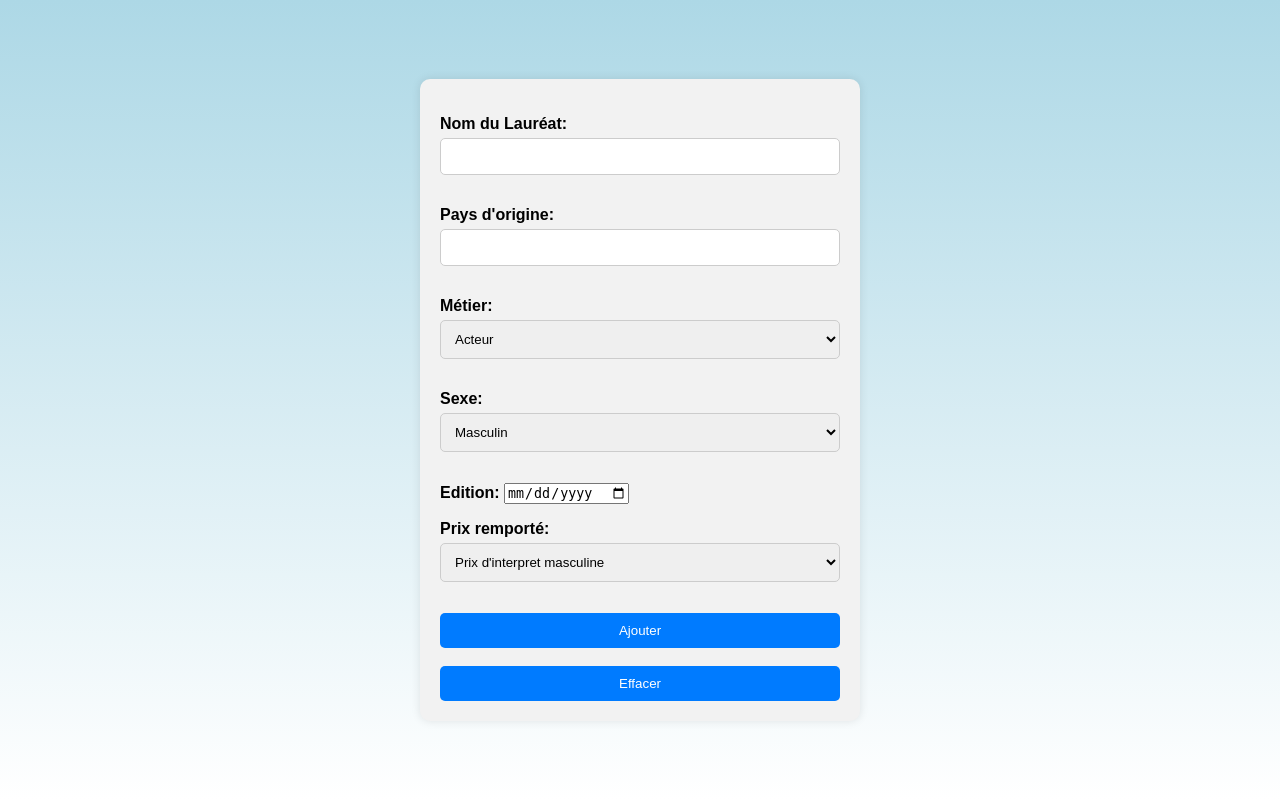
After one commit to maninimaninii/backend-palme-django, a Django app: a page that uses backend/Palme/laureats/templates/laureats/ajouter_laureat.html in a window 1280 px wide. The commit adds this page. Run offline with Django 5.2, Linux system fonts and the light colour scheme.

Commit message:
Fin Backend en django

```diff
--- a/backend/Palme/laureats/models.py
+++ b/backend/Palme/laureats/models.py
@@ -1,5 +1,6 @@
 from django.db import models
 from django import forms
+from django.forms.widgets import DateInput
 
 class ModifierFilmForm(forms.Form):
     titre = forms.CharField(label='Titre du film', max_length=140, widget=forms.TextInput(attrs={'class' : 'tit'}))
@@ -8,12 +9,14 @@ class ModifierFilmForm(forms.Form):
 
     def __init__(self, *args, **kwargs):
         super(ModifierFilmForm, self).__init__(*args, **kwargs)
-        # Récupérer les laureats dont le métier est réalisateur
         realisateurs = P09Laureat.objects.filter(metier='realisateur')
-        # Créer une liste d'options pour le champ de sélection du réalisateur
         realisateur_choices = [(laureat.idlaureat, laureat.nomlaureat) for laureat in realisateurs]
-        # Remplir le champ de sélection avec les options
         self.fields['realisateur'].choices = realisateur_choices
+
+
+
+
+
 
 
 class ModifierLaureatForm(forms.Form):
@@ -33,6 +36,69 @@ class ModifierLaureatForm(forms.Form):
     pays = forms.CharField(label='Pays d\'origine', max_length=60, widget=forms.TextInput(attrs={'class' : 'tit'}))
     metier = forms.ChoiceField(label='Métier', choices=METIER_CHOICES)
     sexe = forms.ChoiceField(label='Sexe', choices=SEXE_CHOICES)
+
+
+
+
+
+
+
+
+
+
+class AjouterLaureatForm(forms.Form):
+
+    METIER_CHOICES = [
+        ('acteur', 'Acteur'),
+        ('scenariste', 'Scénariste'),
+        ('realisateur', 'Réalisateur'),
+        ('metteur_en_scene', 'Metteur en scène'),
+    ]
+    PRIX_CHOICES = [(4,'Prix d\'interpret masculine'), (5,'Prix d\'interpret feminine'), (6,'Prix de la mise en scène'),(7,'Prix du scénario')]
+    SEXE_CHOICES = [
+        ('masculin', 'Masculin'),
+        ('feminin', 'Féminin'),
+    ]
+
+    nom = forms.CharField(label='Nom du Lauréat', max_length=140, widget=forms.TextInput(attrs={'class' : 'tit'}))
+    pays = forms.CharField(label='Pays d\'origine', max_length=60, widget=forms.TextInput(attrs={'class' : 'tit'}))
+    metier = forms.ChoiceField(label='Métier', choices=METIER_CHOICES)
+    sexe = forms.ChoiceField(label='Sexe', choices=SEXE_CHOICES)
+    edition = forms.DateField(label='Edition',widget=DateInput(attrs={'type': 'date'}))
+    prixgagne = forms.ChoiceField(label="Prix remporté", choices = PRIX_CHOICES)
+
+
+
+
+
+
+
+
+
+class AjouterFilmForm(forms.Form):
+
+    PRIX_CHOICES = [(1,'Palme d\'or'), (2,'Grand Prix'), (3,'Prix du Jury')]
+
+    titre = forms.CharField(label='Titre du film', max_length=140, widget=forms.TextInput(attrs={'class' : 'tit'}))
+    pays = forms.CharField(label='Pays d\'origine du film', max_length=60, widget=forms.TextInput(attrs={'class' : 'tit'}))
+    realisateur = forms.ChoiceField(label='Réalisateur')
+    edition = forms.DateField(label='Edition',widget=DateInput(attrs={'type': 'date'}))
+    prixgagne = forms.ChoiceField(label="Prix remporté", choices = PRIX_CHOICES)
+
+
+    def __init__(self, *args, **kwargs):
+        super(AjouterFilmForm, self).__init__(*args, **kwargs)
+        realisateurs = P09Laureat.objects.filter(metier='realisateur')
+        realisateur_choices = [(laureat.idlaureat, laureat.nomlaureat) for laureat in realisateurs]
+        self.fields['realisateur'].choices = realisateur_choices
+
+
+
+
+
+
+
+
 
 
 
--- a/backend/Palme/laureats/templates/films/liste_films.html
+++ b/backend/Palme/laureats/templates/films/liste_films.html
@@ -3,7 +3,7 @@
 <html>
 <head>
     <title>Liste des Films</title>
-    <link rel='stylesheet' href="{% static 'css/stylelist.css' %}">
+    <link rel='stylesheet' href="{% static 'css/stylellist.css' %}">
 </head>
 
 <body>
--- a/backend/Palme/laureats/templates/laureats/accueil.html
+++ b/backend/Palme/laureats/templates/laureats/accueil.html
@@ -15,10 +15,11 @@
     <header>
         <div class="navbar">
             <ul class="navigation">
-                <li><a href=""> Palmes d'or </a></li>
                 <li><a href=""> Prix</a></li>
                 <li><a href="{% url 'liste_films' %}"> Films récompensés </a></li>
                 <li><a href="{% url 'liste_laureats' %}"> Lauréats </a></li>
+                <li><a href="{% url 'ajouter_film' %}"> Ajouter Film</a></li>
+                <li><a href="{% url 'ajouter_laureat' %}"> Ajouter Lauréat</a></li>
             </ul>
         </div>
 
--- /dev/null
+++ b/backend/Palme/laureats/templates/laureats/ajouter_laureat.html
@@ -0,0 +1,23 @@
+{% load static %}
+<!DOCTYPE html>
+<html>
+<head>
+    <meta charset='utf-8'>
+    <title>Lauréat</title>
+    <link rel='stylesheet' href="{% static 'css/stylform.css' %}">
+</head>
+<body>
+    <main>
+        <div class='formdiv'>
+            <form action='' method='post'>
+                {% csrf_token %}
+                {{ form.as_p }}
+                <input type='submit' name='enregistrement' value='Ajouter'>
+                <br>
+                <br>
+                <input type='reset' name ='annuler' value='Effacer'>
+            </form>
+        </div>
+    </main>
+</body>
+</html>
--- a/backend/Palme/laureats/templates/laureats/liste_laureats.html
+++ b/backend/Palme/laureats/templates/laureats/liste_laureats.html
@@ -3,7 +3,7 @@
 <html>
 <head>
     <title>Liste des Lauréats</title>
-    <link rel='stylesheet' href="{% static 'css/stylelist.css' %}">
+    <link rel='stylesheet' href="{% static 'css/stylellist.css' %}">
 </head>
 <body>
     <h1>Liste des Lauréats</h1>
@@ -26,7 +26,7 @@
                 <td>{{ laureat.Sexe }}</td>
                 <td>{{ laureat.EditionPrix }}</td>
                 <td>{{ laureat.NomPrix }}</td>
-                <td>
+                <td class="boutons">
                     <form action="{% url 'supprimer_laureat' laureat.idLaureat  %}" method="post">
                         {% csrf_token %}
                         <input type="submit" value="Supprimer">
@@ -40,7 +40,7 @@
         </tbody>
     </table>
     <script>
-        window.history.replaceState({}, document.title, "/");
+
     </script>
 </body>
 </html>
--- a/backend/Palme/laureats/urls.py
+++ b/backend/Palme/laureats/urls.py
@@ -6,6 +6,8 @@ urlpatterns = [
       path('laureats/', views.liste_laureats, name='liste_laureats'),
       path('supprimerl/<int:laureat_id>/', views.supprimer_laureat, name='supprimer_laureat'),
       path('modifier_laureat/<int:laureat_id>/', views.modifier_laureat, name='modifier_laureat'),
+      path('ajouter_laureat', views.ajouter_laureat, name='ajouter_laureat'),
+      path('ajouter_film', views.ajouter_film, name='ajouter_film'),
       path('films/', views.liste_films, name='liste_films'),
       path('supprimerf/<int:film_id>/', views.supprimer_film, name='supprimer_film'),
       path('modifier_film/<int:film_id>/', views.modifier_film, name='modifier_film'),
--- a/backend/Palme/laureats/views.py
+++ b/backend/Palme/laureats/views.py
@@ -1,5 +1,5 @@
 from django.shortcuts import redirect, render
-from .models import P09Laureat, P09Recompenserlaureat, P09Prix, P09Film, P09Recompenserfilm, ModifierFilmForm, ModifierLaureatForm
+from .models import P09Laureat, P09Recompenserlaureat, P09Prix, P09Film, P09Recompenserfilm, ModifierFilmForm, ModifierLaureatForm,AjouterFilmForm, AjouterLaureatForm
 
 def liste_laureats(request):
     laureats = P09Laureat.objects.all()
@@ -81,6 +81,88 @@ def modifier_film(request, film_id):
     return render(request, 'films/modifier_film.html', {'form': form}) #on renvoie la page de modification
 
 
+
+
+
+def ajouter_film(request):
+    if request.method == 'POST':
+        form = AjouterFilmForm(request.POST)
+        if form.is_valid():
+            titre = form.cleaned_data['titre']
+            pays = form.cleaned_data['pays']
+            realisateur_id = form.cleaned_data['realisateur']
+            edition = form.cleaned_data['edition']
+            prix = form.cleaned_data['prixgagne']
+
+            # création du film dans la base de données
+            film = P09Film.objects.create(
+                titrefilm=titre,
+                paysfilm=pays,
+                idrealisateur=realisateur_id
+            )
+
+            filme = P09Film.objects.get(titrefilm = titre)
+            recompense = P09Recompenserfilm.objects.create(
+                idfilm = filme.idfilm,
+                idprix = prix,
+                editionprixf = edition
+            )
+
+
+            # redirection vers la liste des films après ajout
+            return redirect('liste_films')
+    else:
+        form = AjouterFilmForm()
+
+    return render(request, 'films/ajouter_film.html', {'form': form})
+
+
+
+
+
+def ajouter_laureat(request):
+    if request.method == 'POST':
+        form = AjouterLaureatForm(request.POST)
+        if form.is_valid():
+            nom = form.cleaned_data['nom']
+            pays = form.cleaned_data['pays']
+            sexe = form.cleaned_data['sexe']
+            metier = form.cleaned_data['metier']
+            edition = form.cleaned_data['edition']
+            prix = form.cleaned_data['prixgagne']
+
+            # création du film dans la base de données
+            laureat = P09Laureat.objects.create(
+                nomlaureat=nom,
+                pays=pays,
+                sexe=sexe,
+                metier = metier
+            )
+
+            filme = P09Laureat.objects.get(nomlaureat = nom)
+            recompense = P09Recompenserlaureat.objects.create(
+                idlaureat = filme.idlaureat,
+                idprix = prix,
+                editionprixl = edition
+            )
+
+
+            # redirection vers la liste des films après ajout
+            return redirect('liste_laureats')
+    else:
+        form = AjouterLaureatForm()
+
+    return render(request, 'laureats/ajouter_laureat.html', {'form': form})
+
+
+
+
+
+
+
+
+
+
 def modifier_laureat(request, laureat_id):
     laureat = P09Laureat.objects.get(idlaureat=laureat_id)
     if request.method == 'POST':  #formulairee soumis
```
Also changed, not shown: backend/Palme/laureats/static/css/styleacc.css (+3 -7 lines), backend/Palme/laureats/static/css/stylellist.css (+10 -1 lines), backend/Palme/laureats/templates/films/ajouter_film.html (added, +23 -0 lines).
